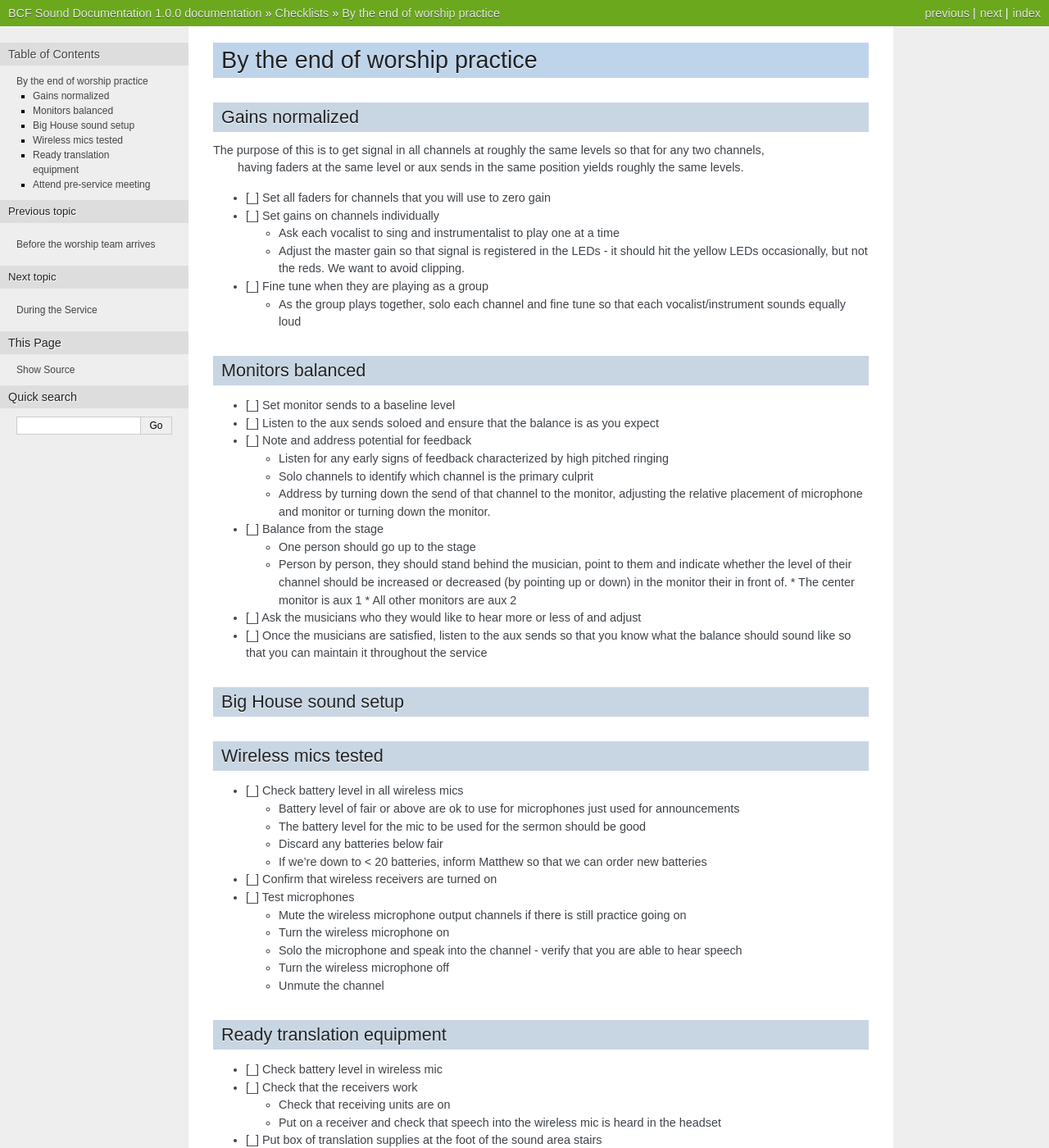
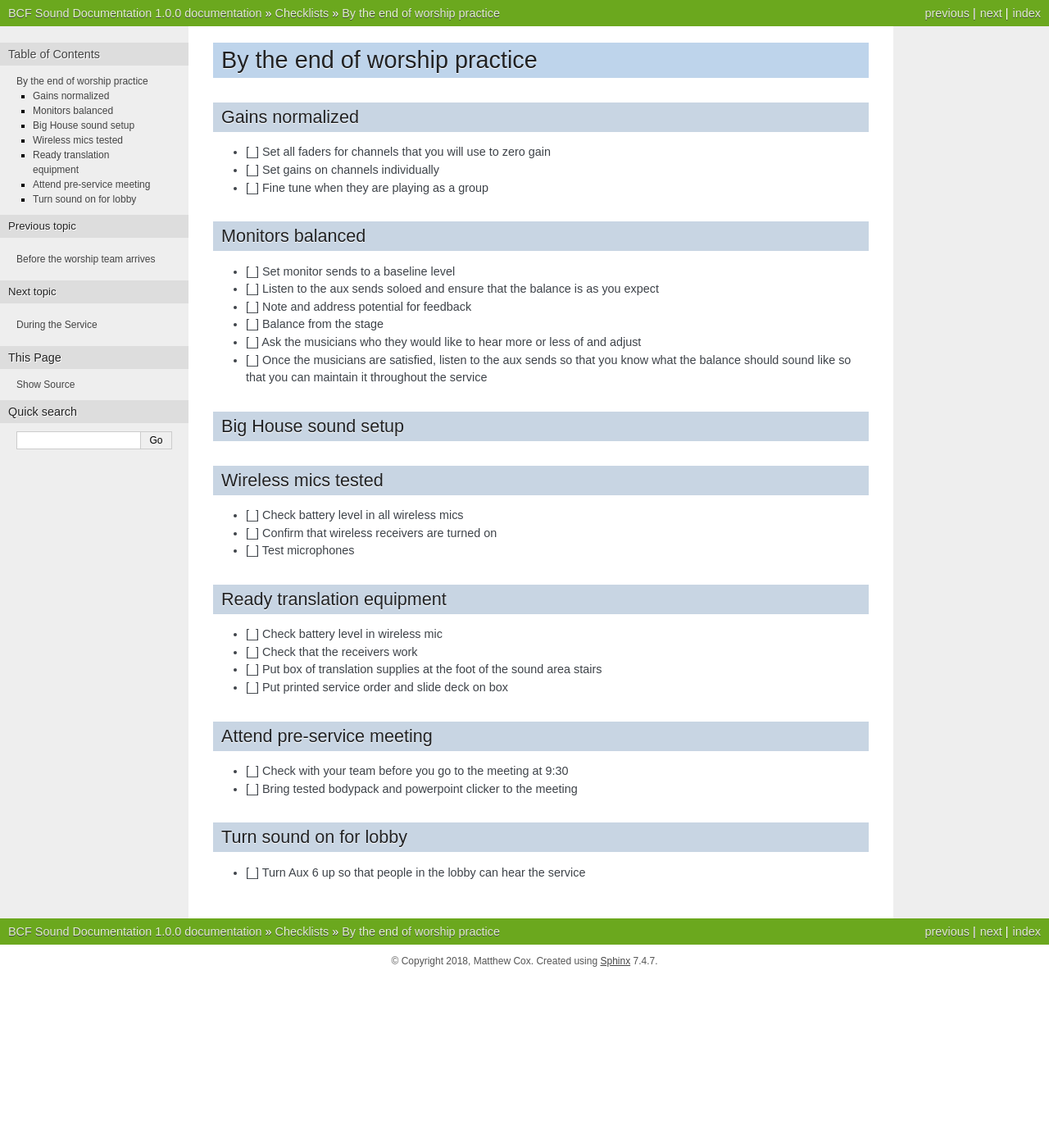
Before and after one commit to mr-mcox/bcf-sound-documentation, a Sphinx documentation site: the page built from docs/source/checklists/sound/during_practice.rst, in a window 1280 px wide and 1400 px high. Shown: the whole window at 82% size. Built offline with Sphinx 7.4.7, drawn with Linux system fonts in a browser that asks for light colours; some of the changed text lies outside the part shown.

```diff
--- a/docs/source/changelog.rst
+++ b/docs/source/changelog.rst
@@ -1,5 +1,11 @@
 Changes
 =========
+
+Version 1.1 - January 2018
+-----------------------------
+
+- Powerpoint remote should be handed to the person giving the sermon rather than left on the podium
+- Turn down Aux 6 (lobby speakers) during rehearsal and turn it up before service starts
 
 Version 1.0 - November 2018
 -----------------------------
--- a/docs/source/checklists/ppt/before_service.rst
+++ b/docs/source/checklists/ppt/before_service.rst
@@ -71,9 +71,9 @@ Check slides
     * Check the batteries in the remote with the battery tester in the metal cabinet
     * Verify that the remote works by turning it on and advancing a slide
 
-- [_] Place powerpoint remote on the podium
+- [_] Place powerpoint remote with wireless mic
 
 
   .. ifconfig:: detail in ('high')
 
-    * Turn the remote off and place on the podium
+    * The lead sound engineer will take both to the pre-service meeting
--- a/docs/source/checklists/sound/before_practice.rst
+++ b/docs/source/checklists/sound/before_practice.rst
@@ -53,3 +53,4 @@ Board settings reset to defaults
 - [_] Set all vox channels to group to vox
 - [_] Set all instrument channels to group to instrument
 - [_] Set Aux 1 & 2 to be at the second line from lowest
+- [_] Set Aux 6 to -∞
--- a/docs/source/checklists/sound/during_practice.rst
+++ b/docs/source/checklists/sound/during_practice.rst
@@ -108,3 +108,8 @@ Attend pre-service meeting
 
     * Lead Engineer attends the meeting in the pastor's office at 9:30
     * Take notes on answers to questions, changes to program or events that may need the team's attention
+
+Turn sound on for lobby
+--------------------------
+
+- [_] Turn Aux 6 up so that people in the lobby can hear the service
--- a/docs/source/conf.py
+++ b/docs/source/conf.py
@@ -163,7 +163,7 @@ def setup(app):
     app.add_config_value('detail', 'high', 'env')
 
 
-detail = os.getenv('DOC_DETAIL', 'high')
+detail = os.getenv('DOC_DETAIL', 'low')
 
 # -- Options for todo extension ----------------------------------------------
 
```
